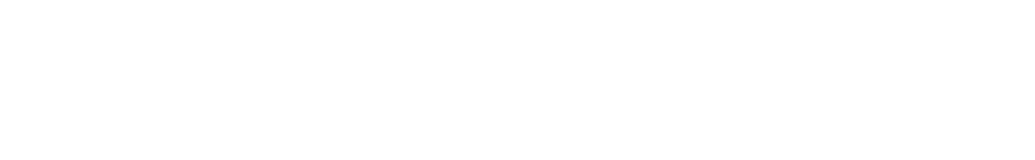
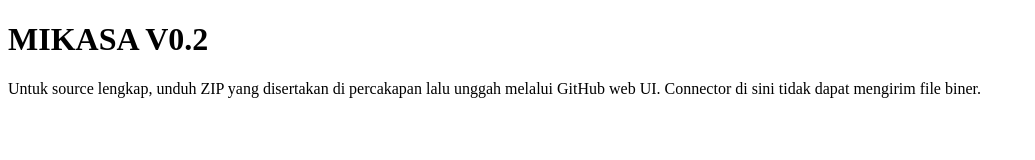
Before and after one commit to ohmynexus/Mikasa-V0.2, a plain HTML site: page index.html in a window 1280 px wide. Shown: the whole page, without its empty margins (0-1035 px from the left). Drawn offline with Linux system fonts and the light colour scheme.

Commit message:
Restore useful MIKASA placeholder landing page

```diff
--- a/index.html
+++ b/index.html
@@ -1 +1 @@
-<PLACEHOLDER>
+<!DOCTYPE html><html lang="id"><head><meta charset="utf-8"><title>MIKASA V0.2</title></head><body><h1>MIKASA V0.2</h1><p>Untuk source lengkap, unduh ZIP yang disertakan di percakapan lalu unggah melalui GitHub web UI. Connector di sini tidak dapat mengirim file biner.</p></body></html>
```
